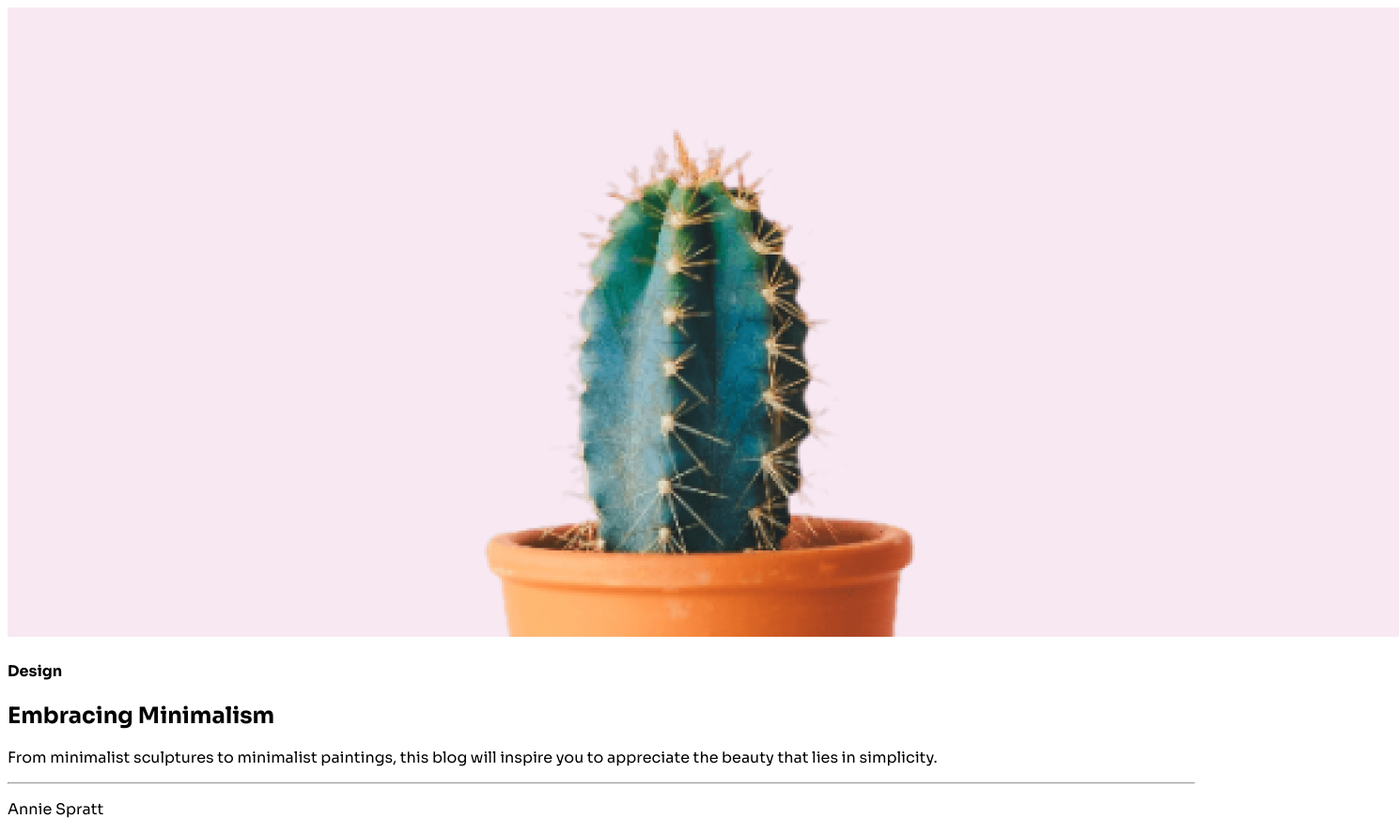
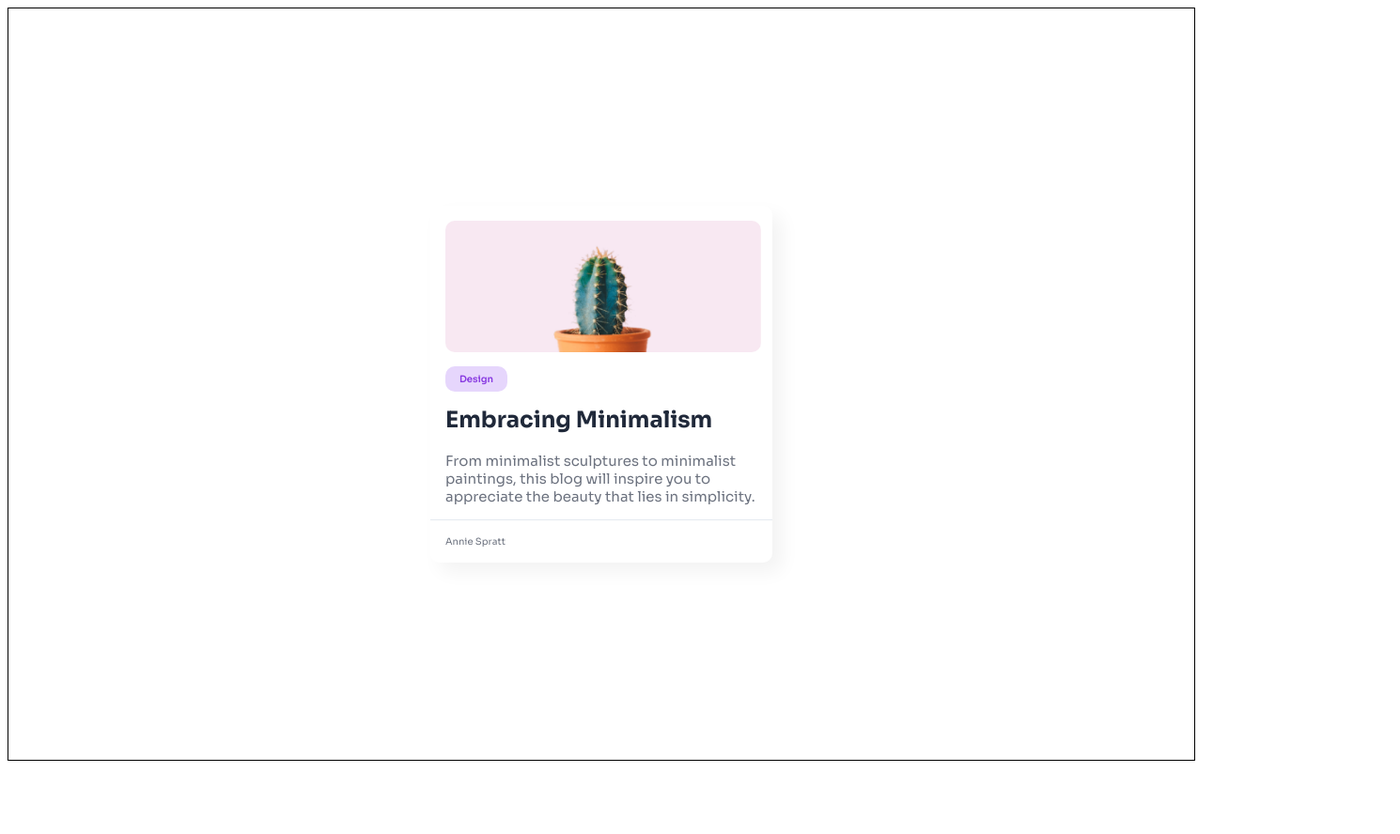
Before and after one commit to mahidulkabir/devch-1-Embracing-Minimalism, a plain HTML site: page index.html in a window 1280 px wide. Shown: the whole page at 94% size, 1490 px wide, since content can reach past the window. After the commit the page ends 810 px from the top, so only its background shows below. Drawn offline with Linux system fonts and the light colour scheme.

Commit message:
all done and finalized

```diff
--- a/index.html
+++ b/index.html
@@ -13,14 +13,18 @@
     <link rel="stylesheet" href="./styles/styles.css">
 </head>
 <body>
-    <div class="container">
-    <img src="./dccl--responsive-mini-blog-card/cactus_img.jpg" alt="A cactus on a pot">
-    <h4>Design</h4>
-    <h2>Embracing Minimalism</h2>
-    <p>From minimalist sculptures to minimalist paintings, this blog will inspire you to appreciate the beauty that lies in simplicity.
-    </p>
-    <hr>
-    <p>Annie Spratt</p>
+    <div class="items">
+     <div class="container">
+
+     <img src="./dccl--responsive-mini-blog-card/cactus_img.jpg" alt="A cactus on a pot">
+     <br>
+     <p class="Design-text">Design</p>
+     <h2>Embracing Minimalism</h2>
+     <p class="description">From minimalist sculptures to minimalist paintings, this blog will  inspire you to appreciate the beauty that lies in simplicity.
+     </p>
+     <hr>
+     <p class="footer">Annie Spratt</p>
+    </div>
 </div>
 </body>
 </html>
--- a/styles/styles.css
+++ b/styles/styles.css
@@ -1,3 +1,71 @@
-body{
+html,body{
     font-family: "Sora", sans-serif;
+    height: 100%;
+    /* border: 1px solid; */
+
 }
+.items{
+
+    display: flex;
+
+    justify-content: center;
+    align-items: center;
+    height: 100%;
+    border: 1px solid;
+
+
+
+}
+.container{
+    width: 364px;
+    box-shadow: 10px 10px 20px #f3f3f3;
+    border-radius: 10px;
+
+}
+.container img{
+    width: 336px;
+    height: 140px;
+    border-radius: 10px;
+    margin-top: 16px;
+    margin-left: 16px;
+
+
+}
+.Design-text{
+    background-color: #E6D6FC ;
+    display: inline-block;
+    padding: 7px 15px;
+    border-radius: 10px;
+    color: #883AE1;
+    font-size: 10px;
+    font-weight: 600;
+    margin-left: 16px;
+}
+.container h2{
+    margin-top: 5px;
+
+    color: #20293A;
+    padding-left: 16px;
+
+}
+.description{
+    font-size: 15px;
+    text-align: left;
+    font-weight: 400;
+    padding-left: 16px;
+
+    color:#6C727F;
+}
+hr{
+    background-color: #E5EAF0 ;
+    border: 0;
+    height: 1px;
+
+}
+
+.footer{
+    font-size: 10px;
+    color:#6C727F;
+    padding-left: 16px;
+    margin: 16px 0;
+}
```
